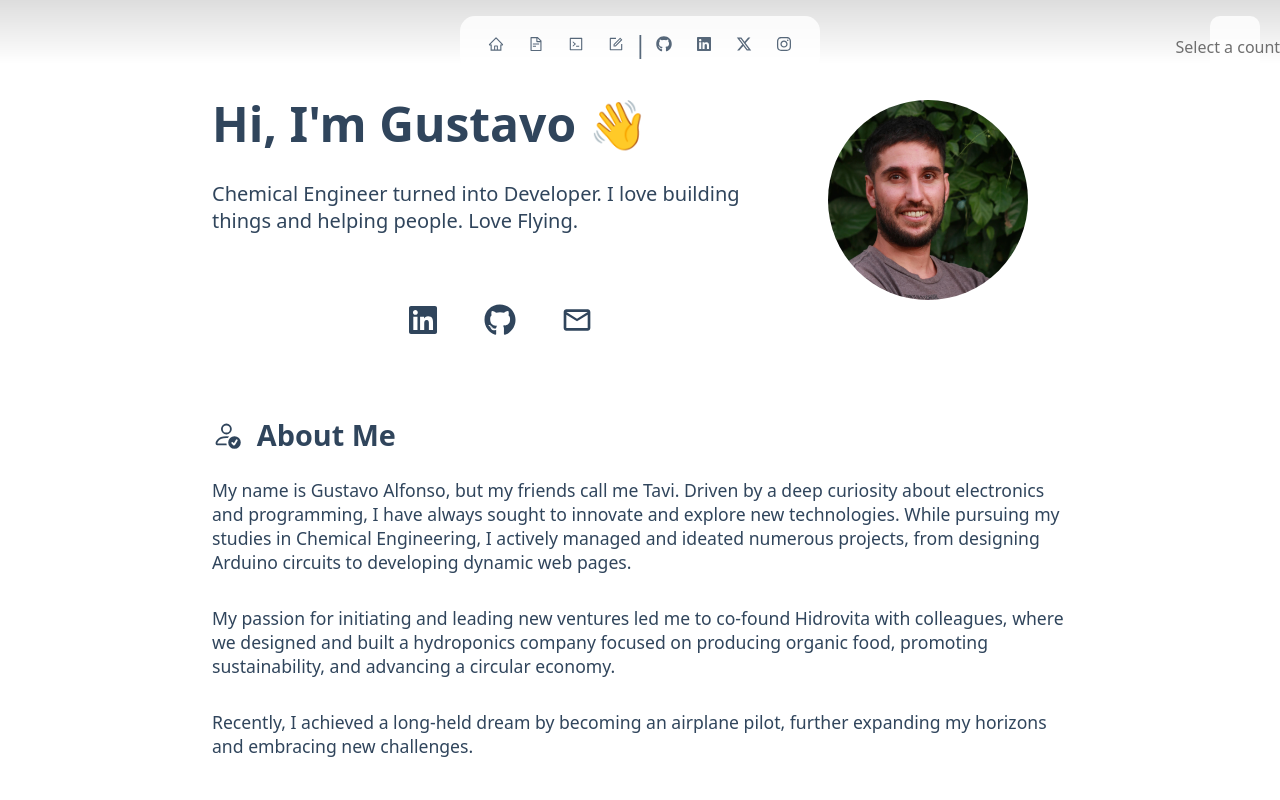
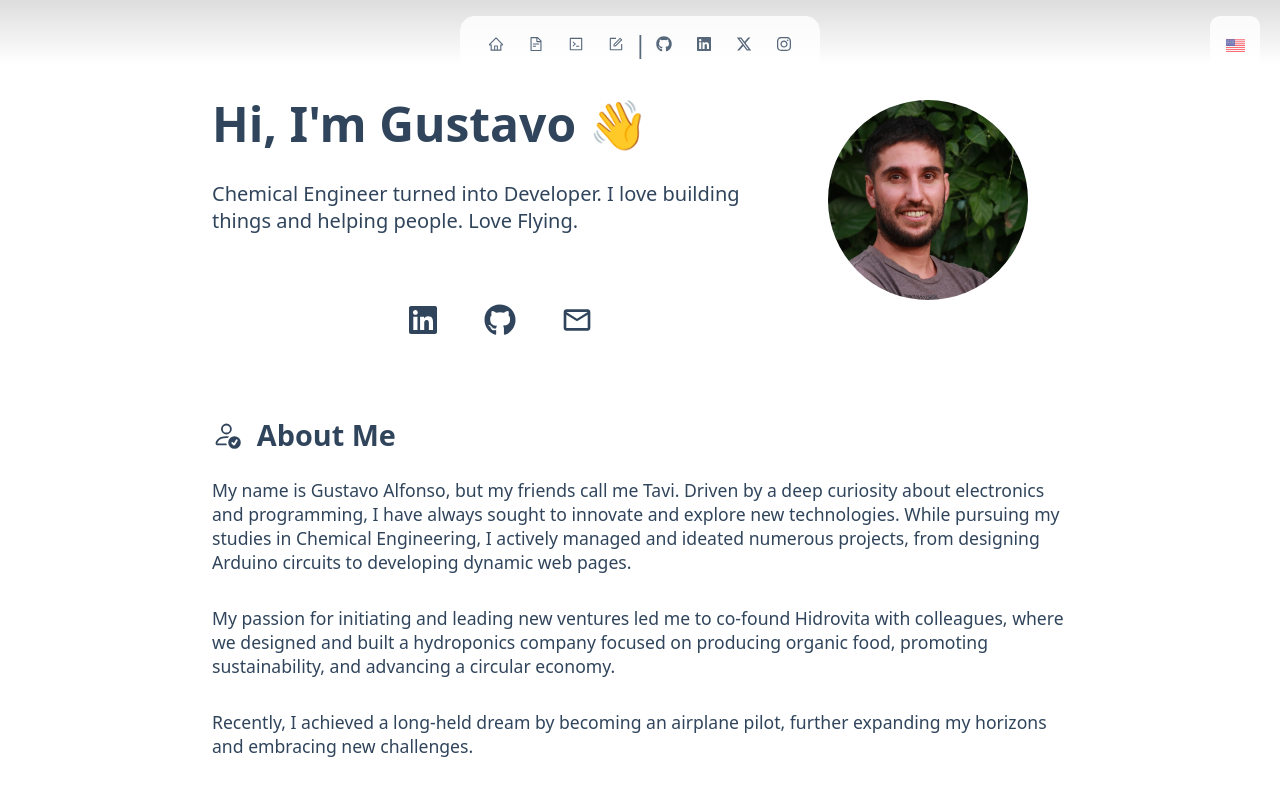
Before and after one commit to gusalfonso/myportfolio, a React (Vite) app: page / in a window 1280 px wide. Shown: the top 800 px of the page. Built offline with nearby package versions, Linux system fonts and the light colour scheme.

Commit message:
trying another solution

```diff
--- a/src/components/atoms/languageselector/LanguageSelector.tsx
+++ b/src/components/atoms/languageselector/LanguageSelector.tsx
@@ -2,22 +2,30 @@ import { useTranslation } from "react-i18next";
 import ReactFlagsSelect from "react-flags-select";
 import "./LanguageSelector.css";
 import { Dock, DockIcon } from "../dock/Dock";
-import { useState } from "react";
-//import { LanguageDetectorModule } from "i18next";
+import { useState, useEffect } from "react";
 
 const LanguageSelector = () => {
-  const [lang, setLang] = useState<string>("EN");
   const { i18n } = useTranslation();
-  const currentLanguage = i18n.language.toUpperCase();
-  console.log(currentLanguage);
-  console.log(lang);
+
+  // Mapeo de idiomas a códigos de países.
+  const languageMap: { [key: string]: string } = {
+    en: "US",
+    es: "ES",
+    pt: "BR",
+  };
+
+  const [lang, setLang] = useState<string>("US");
+
+  useEffect(() => {
+    // Ajustar el estado inicial basado en el idioma actual de i18n
+    const currentLanguageCode = i18n.language.split("-")[0]; // Obtén solo la parte "en" de "en-US", por ejemplo.
+    setLang(languageMap[currentLanguageCode] || "US");
+  }, [i18n.language]);
 
   const handleSelect = (code: string) => {
-    i18n.changeLanguage(code.toLowerCase());
+    i18n.changeLanguage(languageMap[code].toLowerCase());
     setLang(code);
   };
-
-  // console.log(i18n);
 
   return (
     <div className="language-selector">
```
